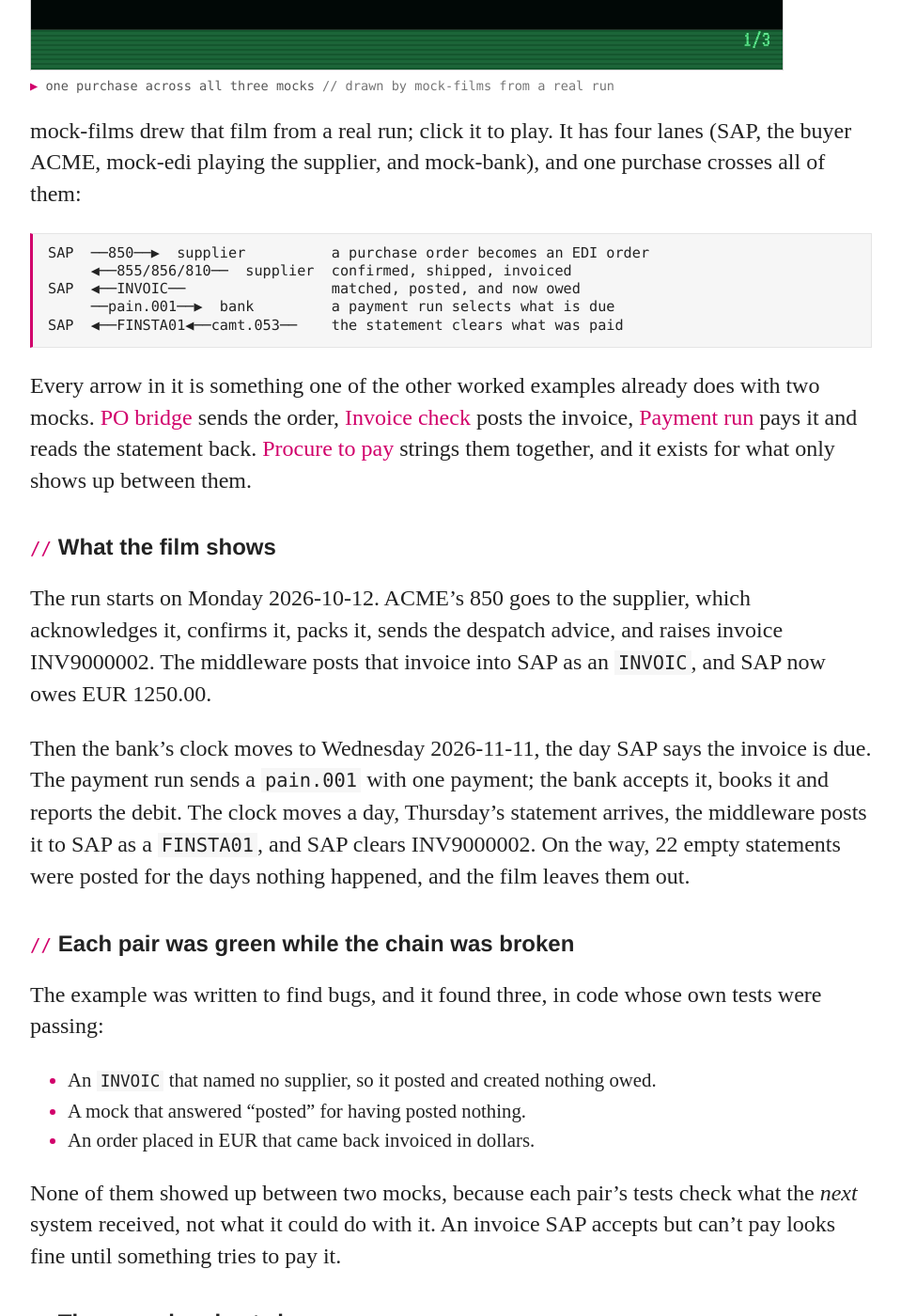
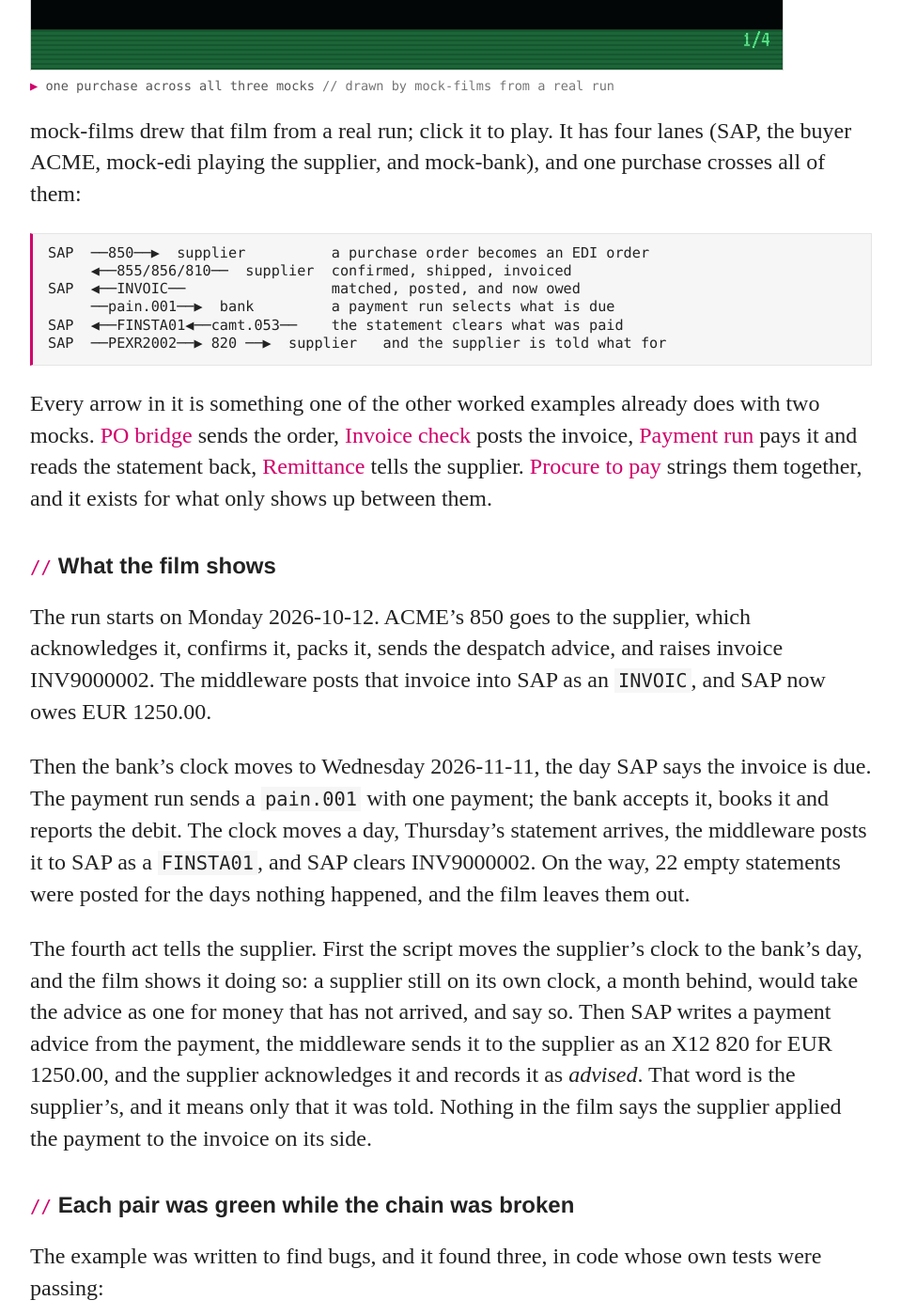
Before and after one commit to rseufert/rseufert.github.io, a Jekyll site: the page built from _posts/2026-10-02-one-purchase-across-three-mocks.md, in a window 1280 px wide and 1400 px high, scrolled down 617 px. Shown: the whole window at 94% size, without its empty margins (160-1119 px from the left). Built offline with Jekyll 4.4.1, drawn with Linux system fonts in a browser that asks for light colours; some of the changed text lies outside the part shown.

Commit message:
p2p_film's fourth act: the supplier is told
mock-films b217875 adds act four to the three-mock film: the script moves the
supplier's clock to the bank's day, SAP writes the payment advice, the
middleware sends it as an 820, and the supplier acknowledges it and records it
as "advised". 65.7 s, up from 51.2; the still is the last frame. The alt on
the home page and the post comes from the index.

- The post's diagram gains the advice line, "What the film shows" describes
  act four (in the supplier's word, advised, and nothing about applying it),
  and "What it doesn't do" no longer says the film stops before it.
- The home page's summary of the film ends with the advice.

Co-Authored-By: Claude Opus 5.5 <noreply@anthropic.com>
Claude-Session: https://claude.ai/code/session_015RDTBgG3oYVSZTAaz1gNwq

````diff
--- a/_posts/2026-10-02-one-purchase-across-three-mocks.md
+++ b/_posts/2026-10-02-one-purchase-across-three-mocks.md
@@ -11,7 +11,7 @@ image: /blog/p2p_film.png
 ---
 
 <figure class="film">
-	<a class="play" href="/blog/p2p_film.gif" title="play the film"><img src="/blog/p2p_film.png" width="800" height="450" alt="Four lanes: SAP, ACME, mock-edi as the supplier, and mock-bank; between the mocks runs procure_to_pay from the installed mock-acme package, ACME's middleware, driven by the capture script, which derived the Monday the run starts on, emptied the bank's holidays, and created the purchase order in SAP before the film starts. Act one, on Monday 2026-10-12: ACME's 850 goes to the supplier, and it acknowledges, confirms, packs, sends the despatch advice, raises invoice INV9000002 and sends the 810. Act two: the middleware posts that invoice to SAP as an INVOIC, and SAP posts it and owes EUR 1250.00. Act three: the script advances the bank's clock to Wednesday 2026-11-11, the day SAP says the invoice is due; the middleware sends a pain.001 with one payment, which the bank accepts, books and reports; the clock moves a day, the statement arrives, the middleware posts it to SAP as a FINSTA01 and SAP clears INV9000002. 22 empty statements are posted on the way and are not drawn, and the supplier is not told it was paid: the capture stops before the middleware's advise step."></a>
+	<a class="play" href="/blog/p2p_film.gif" title="play the film"><img src="/blog/p2p_film.png" width="800" height="450" alt="Four lanes: SAP, ACME, mock-edi as the supplier, and mock-bank; between the mocks runs procure_to_pay from the installed mock-acme package, ACME's middleware, driven by the capture script, which derived the Monday the run starts on, emptied the bank's holidays, and created the purchase order in SAP before the film starts. Act one, on Monday 2026-10-12: ACME's 850 goes to the supplier, and it acknowledges, confirms, packs, sends the despatch advice, raises invoice INV9000002 and sends the 810. Act two: the middleware posts that invoice to SAP as an INVOIC, and SAP posts it and owes EUR 1250.00. Act three: the script advances the bank's clock to Wednesday 2026-11-11, the day SAP says the invoice is due; the middleware sends a pain.001 with one payment, which the bank accepts, books and reports; the clock moves a day, the statement arrives, the middleware posts it to SAP as a FINSTA01 and SAP clears INV9000002, with 22 empty statements posted on the way and not drawn. Act four: the script moves the supplier's clock to the bank's day, because a supplier a month behind would take the advice as one for money that has not come; SAP writes a payment advice, the middleware sends it to the supplier as an 820 for EUR 1250.00, and the supplier acknowledges it and records it as advised, which is its word for being told and not a state on the invoice."></a>
 	<figcaption>one purchase across all three mocks <span>drawn by mock-films from a real run</span></figcaption>
 </figure>
 
@@ -23,15 +23,18 @@ SAP  ──850──▶  supplier          a purchase order becomes an EDI order
 SAP  ◀──INVOIC──                 matched, posted, and now owed
      ──pain.001──▶  bank         a payment run selects what is due
 SAP  ◀──FINSTA01◀──camt.053──    the statement clears what was paid
+SAP  ──PEXR2002──▶ 820 ──▶  supplier   and the supplier is told what for
 ```
 
-Every arrow in it is something one of the other worked examples already does with two mocks. [PO bridge](/examples/#po-bridge) sends the order, [Invoice check](/examples/#invoice-check) posts the invoice, [Payment run](/examples/#payment-run) pays it and reads the statement back. [Procure to pay](/examples/#procure-to-pay) strings them together, and it exists for what only shows up between them.
+Every arrow in it is something one of the other worked examples already does with two mocks. [PO bridge](/examples/#po-bridge) sends the order, [Invoice check](/examples/#invoice-check) posts the invoice, [Payment run](/examples/#payment-run) pays it and reads the statement back, [Remittance](/examples/#remittance) tells the supplier. [Procure to pay](/examples/#procure-to-pay) strings them together, and it exists for what only shows up between them.
 
 ## What the film shows
 
 The run starts on Monday 2026-10-12. ACME's 850 goes to the supplier, which acknowledges it, confirms it, packs it, sends the despatch advice, and raises invoice INV9000002. The middleware posts that invoice into SAP as an `INVOIC`, and SAP now owes EUR 1250.00.
 
 Then the bank's clock moves to Wednesday 2026-11-11, the day SAP says the invoice is due. The payment run sends a `pain.001` with one payment; the bank accepts it, books it and reports the debit. The clock moves a day, Thursday's statement arrives, the middleware posts it to SAP as a `FINSTA01`, and SAP clears INV9000002. On the way, 22 empty statements were posted for the days nothing happened, and the film leaves them out.
+
+The fourth act tells the supplier. First the script moves the supplier's clock to the bank's day, and the film shows it doing so: a supplier still on its own clock, a month behind, would take the advice as one for money that has not arrived, and say so. Then SAP writes a payment advice from the payment, the middleware sends it to the supplier as an X12 820 for EUR 1250.00, and the supplier acknowledges it and records it as *advised*. That word is the supplier's, and it means only that it was told. Nothing in the film says the supplier applied the payment to the invoice on its side.
 
 ## Each pair was green while the chain was broken
 
@@ -93,4 +96,6 @@ Nineteen tests. Among them are the loop end to end, the duplicate paid without t
 
 *Updated 5 October 2026: mock-films re-cut the film with mock-acme 0.2.0's `procure_to_pay` driving it, where it had run mock-bank's packaged example. No row changed, but every date moved a week, because the run is dated the Monday after the capture: it now starts on Monday 2026-10-12 and pays on Wednesday 2026-11-11. mock-acme 0.2.0 also tells the supplier what was paid, so [What it doesn't do](#what-it-doesnt-do) now says what the middleware does and what it still doesn't. Against mock-sap 0.18.0, mock-edi 0.7.0 and mock-bank 0.7.0, from mock-acme 0.2.0 at `c538e72`, it is nineteen tests, OK.*
 
+*Updated 5 October 2026, later: mock-films added the fourth act, so the film now ends with the supplier told, and [What the film shows](#what-the-film-shows) describes it. The supplier's lane now shows its clock in every act; the rows and dates of the first three acts are unchanged. The film runs 65.7 seconds, up from 51.2.*
+
 <script src="/js/films.js" defer></script>
````
Also changed, not shown: other parts of _posts/2026-10-02-one-purchase-across-three-mocks.md (+1 -1 lines), index.html (+2 -2 lines), blog/p2p_film.gif, blog/p2p_film.png.
